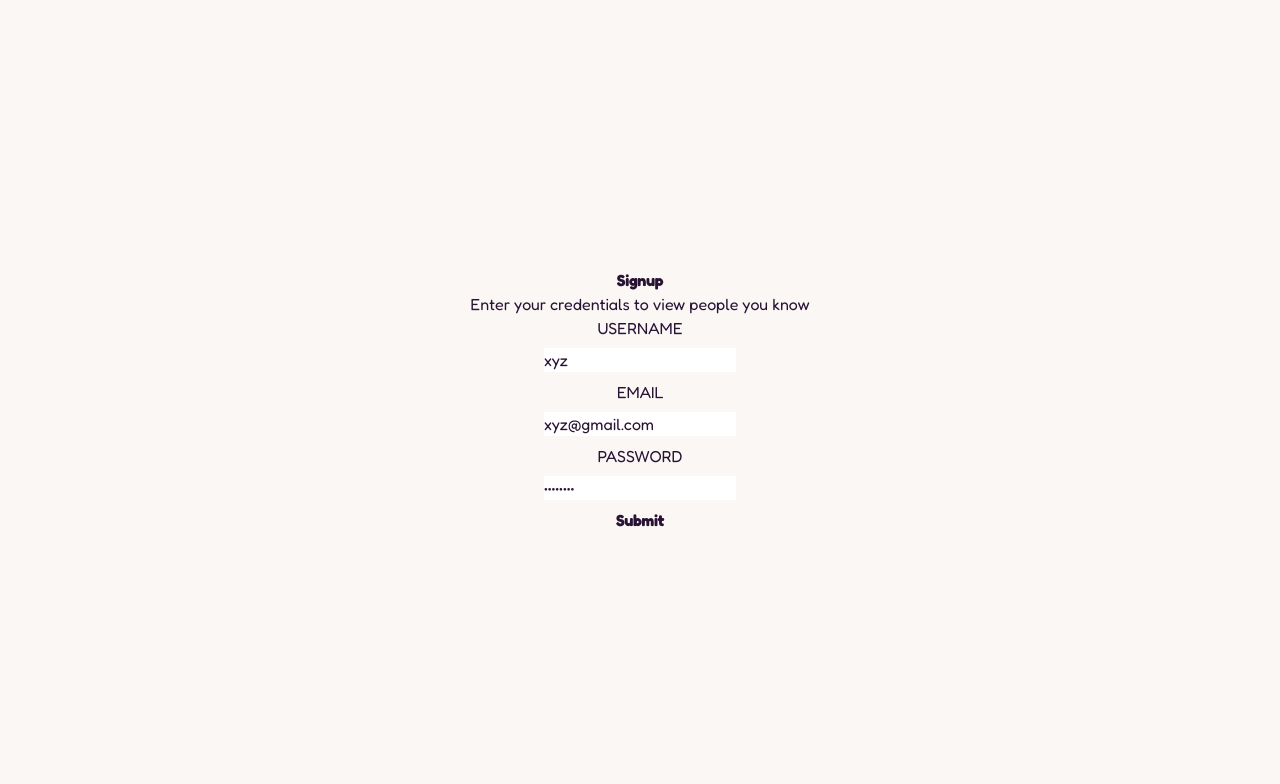
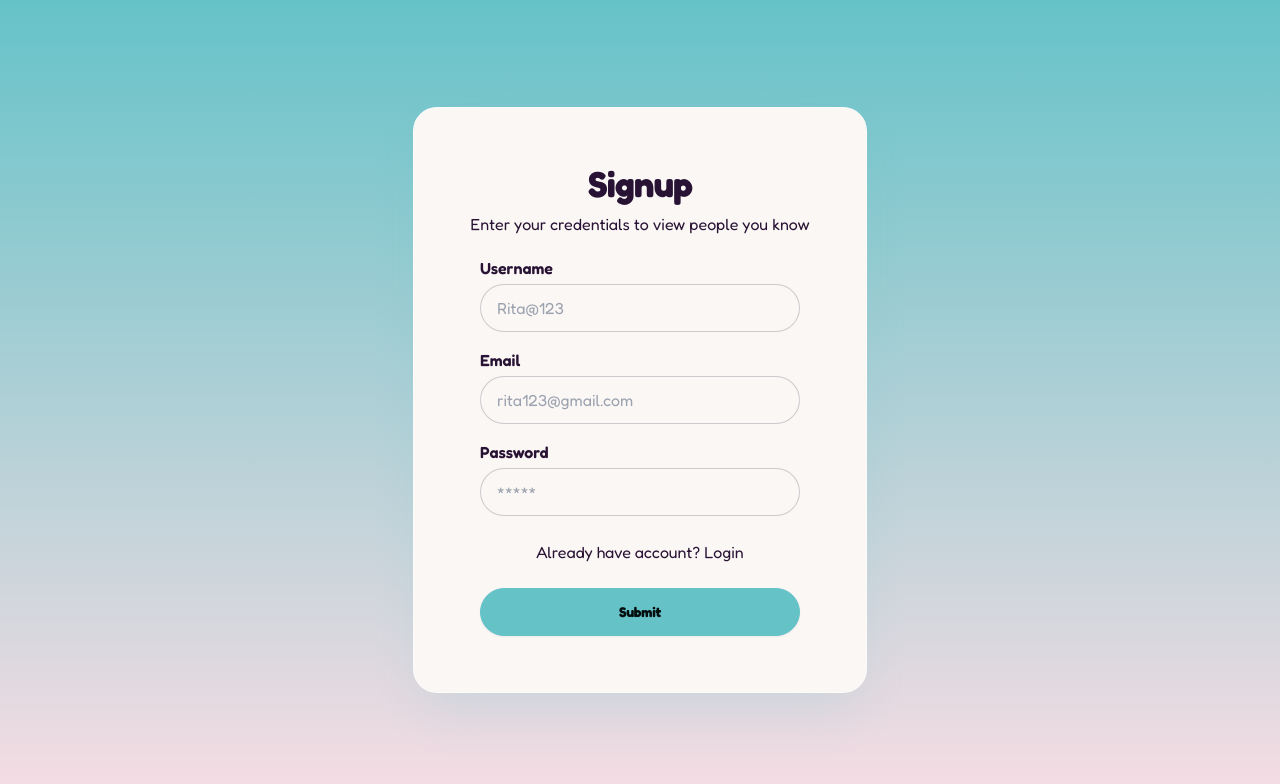
Before and after one commit to sonabuwa/PeopleWeKnow, a React (Vite) app in the folder frontend/: page /signup in a window 1280 px wide. Shown: the top 784 px of the page. Built offline with nearby package versions, Linux system fonts and the light colour scheme.

Commit message:
add styles to Authpage

```diff
--- a/frontend/src/components/Header.jsx
+++ b/frontend/src/components/Header.jsx
@@ -6,7 +6,7 @@ const Header = () => {
     <div className="bg-[#65C3C8] text-[#291334]">
       <div className=" mx-40 py-6">
         <div className="flex justify-between items-center gap-48">
-          <h1 className="text-5xl tracking-tight">PeopleWeKnow</h1>
+          <h1 className="text-5xl text-neutral tracking-tight">PeopleWeKnow</h1>
           <div className="flex justify-evenly items-center gap-4">
             <Link
               to="/signup"
--- a/frontend/src/pages/AuthPage.jsx
+++ b/frontend/src/pages/AuthPage.jsx
@@ -1,50 +1,95 @@
 import { useState } from "react";
+import { Link } from "react-router-dom";
 
 const AuthPage = () => {
   const [isLoggedIn, setIsLoggedIn] = useState(false);
   const [form, setForm] = useState({
-    username: "xyz",
-    email: "xyz@gmail.com",
-    password: "fghjxcvb",
+    username: "",
+    email: "",
+    password: "",
   });
+
+  const handleChange = (e) => {
+    const { name, value } = e.target;
+    setForm((prev) => ({
+      ...prev,
+      [name]: value,
+    }));
+  };
 
   const handleSubmit = (e) => {
     e.preventDefault();
   };
   return (
-    <div className="min-h-screen  flex flex-col items-center justify-center">
-      <div>
-        <h1 className="text-center">{isLoggedIn ? "Login" : "Signup"}</h1>
-        <p>Enter your credentials to view people you know</p>
+    <div className="min-h-screen flex flex-col items-center justify-center p-4 bg-gradient-to-b from-[#65C3C8] to-[#EF9FBC]/30">
+      <div className="border border-white/50 shadow-2xl shadow-primary/20 p-14 rounded-3xl bg-base-100">
+        <h1 className="text-4xl mb-2 text-center">
+          {isLoggedIn ? "Login" : "Signup"}
+        </h1>
+        <p className="mb-5">Enter your credentials to view people you know</p>
         <form
           onSubmit={handleSubmit}
-          className="flex flex-col justify-center items-center gap-2"
+          className="flex flex-col justify-center items-center gap-4 w-full max-w-xs mx-auto"
         >
-          <label htmlFor="username">USERNAME</label>
+          {!isLoggedIn && (
+            <div className="flex flex-col w-full">
+              <label
+                htmlFor="username"
+                className="text-left mb-1 font-semibold"
+              >
+                Username
+              </label>
               <input
                 id="username"
+                name="username"
                 type="text"
+                placeholder="Rita@123"
+                className="input input-bordered w-full"
                 value={form.username}
+                onChange={handleChange}
                 required
-            onChange={(e) => setForm(e.target.value)}
               />
-          <label htmlFor="email">EMAIL</label>
+            </div>
+          )}
+
+          <div className="flex flex-col w-full">
+            <label htmlFor="email" className="text-left mb-1 font-semibold">
+              Email
+            </label>
             <input
               id="email"
+              name="email"
               type="email"
+              placeholder="rita123@gmail.com"
+              className="input input-bordered w-full"
               value={form.email}
+              onChange={handleChange}
               required
-            onChange={(e) => setForm(e.target.value)}
             />
-          <label htmlFor="password">PASSWORD</label>
+          </div>
+
+          <div className="flex flex-col w-full">
+            <label htmlFor="password" className="text-left mb-1 font-semibold">
+              Password
+            </label>
             <input
               id="password"
+              name="password"
               type="password"
+              placeholder="*****"
+              className="input input-bordered w-full"
               value={form.password}
+              onChange={handleChange}
               required
-            onChange={(e) => setForm(e.target.value)}
             />
-          <button>Submit</button>
+          </div>
+
+          <p className="mt-2 text-center">
+            {isLoggedIn
+              ? "Create an account, Signup"
+              : "Already have account? Login"}
+          </p>
+          <button className="btn btn-primary w-full mt-2">Submit</button>
         </form>
       </div>
     </div>
```
Lines whose indentation alone changed are shown as unchanged.
